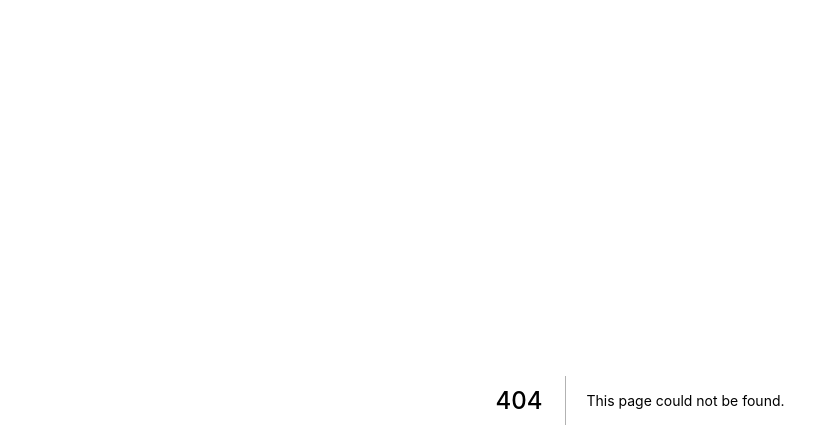
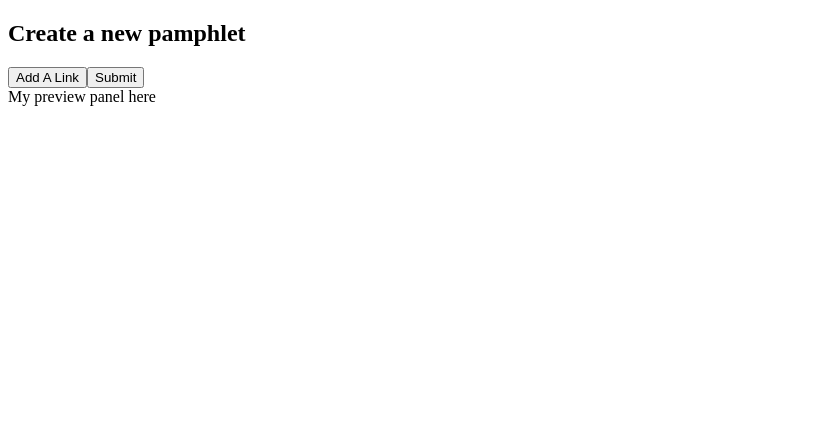
Before and after one commit to wilsonj806/linket, a Next.js app: page /post in a window 1280 px wide. Before the commit this address had no page. Shown: the top 448 px of the page, without its empty margins (0-839 px from the left). Built offline with nearby package versions, Linux system fonts and the light colour scheme.

Commit message:
Add a page to post new pamphlets

```diff
--- /dev/null
+++ b/pages/post.js
@@ -0,0 +1,51 @@
+import React from "react";
+import Input from "../components/DynFormInput";
+import usePamphlet from "../hooks/usePamphletReducer";
+
+// This is a dynamic form, we're adding and removing inputs
+
+const PostNewPamphlet = () => {
+  const {
+    links,
+    loading,
+    errors,
+    addLink,
+    updateEntry,
+    submitPamphlet,
+  } = usePamphlet();
+
+  const ToRender = links
+    ? links.map((linkObj, i) => (
+        <Input
+          key={i}
+          updateStateFn={updateEntry(i)}
+          name={linkObj["name"]}
+          link={linkObj["link"]}
+        />
+      ))
+    : null;
+
+  const handleSubmit = (event) => {
+    event.preventDefault();
+    console.log("potato");
+    submitPamphlet();
+  };
+  return (
+    <section>
+      <form>
+        <h1>Create a new pamphlet</h1>
+        <button type="button" className="btn btn-add-new" onClick={addLink}>
+          Add A Link
+        </button>
+        {ToRender}
+
+        <button className="btn btn-submit" type="button" onClick={handleSubmit}>
+          Submit
+        </button>
+      </form>
+      <div>My preview panel here</div>
+    </section>
+  );
+};
+
+export default PostNewPamphlet;
```
